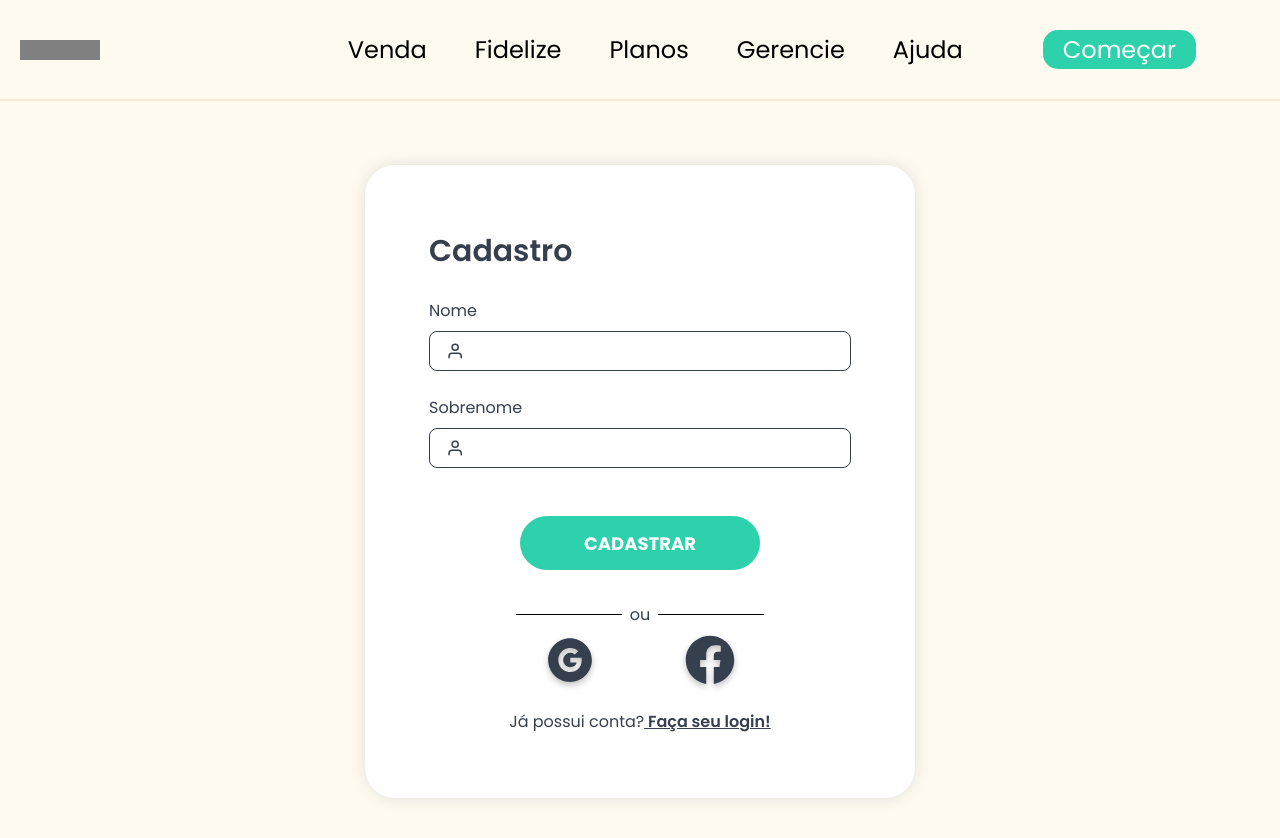
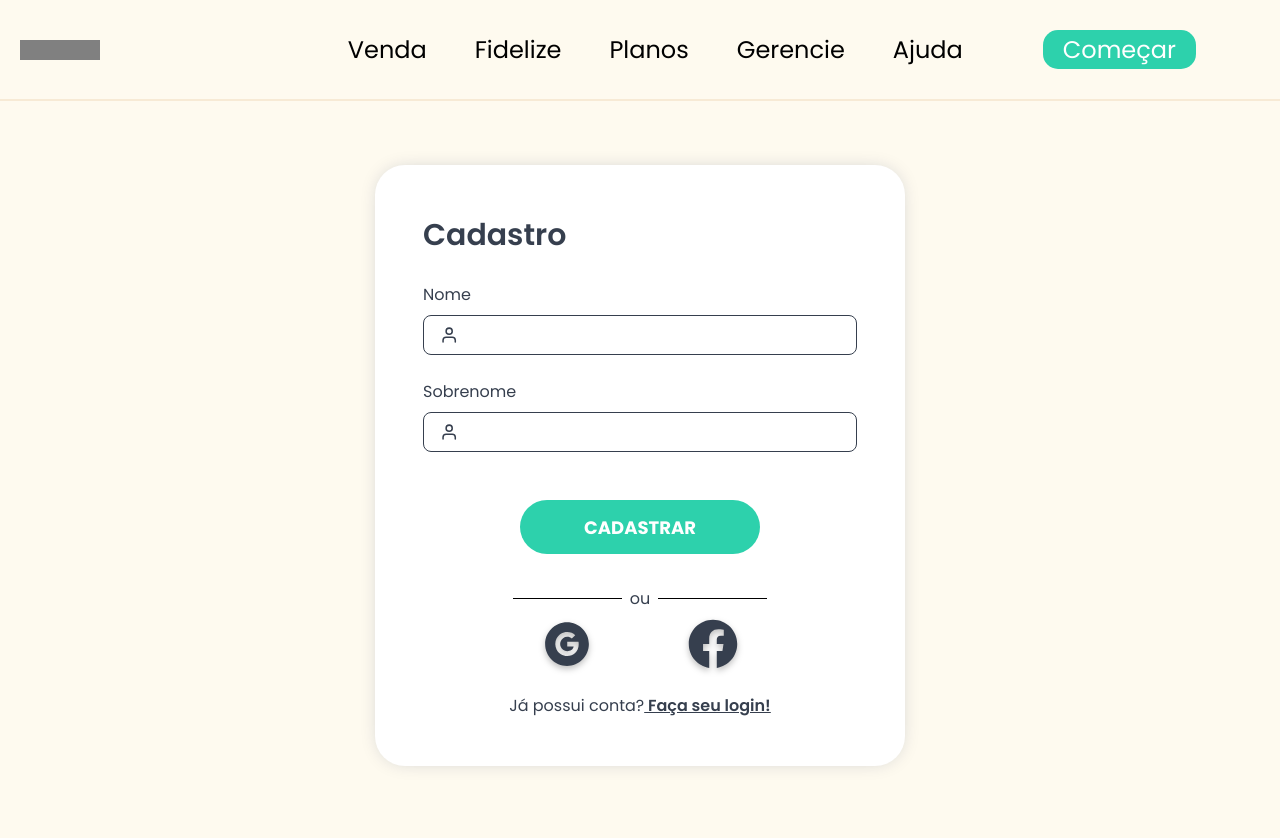
Before and after one commit to VictorCampelo/potty-dashboard, a Next.js app: page /register/continue in a window 1280 px wide. Shown: the top 838 px of the page. Built offline with nearby package versions, Linux system fonts and the light colour scheme.

Commit message:
fix: Bugs in Styles

```diff
--- a/src/pages/login/index.tsx
+++ b/src/pages/login/index.tsx
@@ -1,7 +1,7 @@
 import Header from "../../components/molecules/Header";
 import Link from "next/link";
 import Head from "next/head";
-import { Container } from "../../styles/pages/login";
+import { Container } from "../../styles/pages/preLogin";
 
 import { FiLock, FiMail } from 'react-icons/fi';
 import { Input } from "../../components/molecules/Input";
--- a/src/pages/register/continue.tsx
+++ b/src/pages/register/continue.tsx
@@ -1,18 +1,15 @@
 import Header from "../../components/molecules/Header";
 import Link from "next/link";
 import Head from "next/head";
-import { Container } from "../../styles/pages/login";
+import { Container } from "../../styles/pages/preLogin";
 
 import { FiUser } from 'react-icons/fi';
 import { Input } from "../../components/molecules/Input";
-import { useState } from "react";
 import { Button } from "../../components/atoms/Button";
 import { FaFacebook } from 'react-icons/fa';
 import { AiFillGoogleCircle } from 'react-icons/ai';
 
 const ContinueRegister = () => {
-  const [confirm, setConfirm] = useState(false);
-
   return (
     <>
       <Head>
--- a/src/pages/register/index.tsx
+++ b/src/pages/register/index.tsx
@@ -1,7 +1,7 @@
 import Header from "../../components/molecules/Header";
 import Link from "next/link";
 import Head from "next/head";
-import { Container } from "../../styles/pages/login";
+import { Container } from "../../styles/pages/preLogin";
 
 import { FiLock, FiMail } from 'react-icons/fi';
 import { Input } from "../../components/molecules/Input";
--- a/src/styles/pages/login.tsx
+++ b/src/styles/pages/preLogin.tsx
@@ -1,24 +1,20 @@
 import styled from 'styled-components';
 
 export const Container = styled.main`
-  width: auto;
-  height: auto;
-
   display: flex;
   justify-content: center;
   align-items: center;
   padding: 4rem 0;
 
   form {
-    width: 550px;
+    width: 530px;
     background: var(--white);
     border-radius: 30px;
     box-shadow: 0px 0px 18px -4px #CCCCCC;
     display: flex;
     flex-direction: column;
     align-items: center;
-    padding: 4rem;
-    /* margin-top: 4rem; */
+    padding: 3rem;
 
     .title {
       width: 100%;
```
Also changed, not shown: src/components/molecules/Header/index.tsx (+15 -5 lines).
